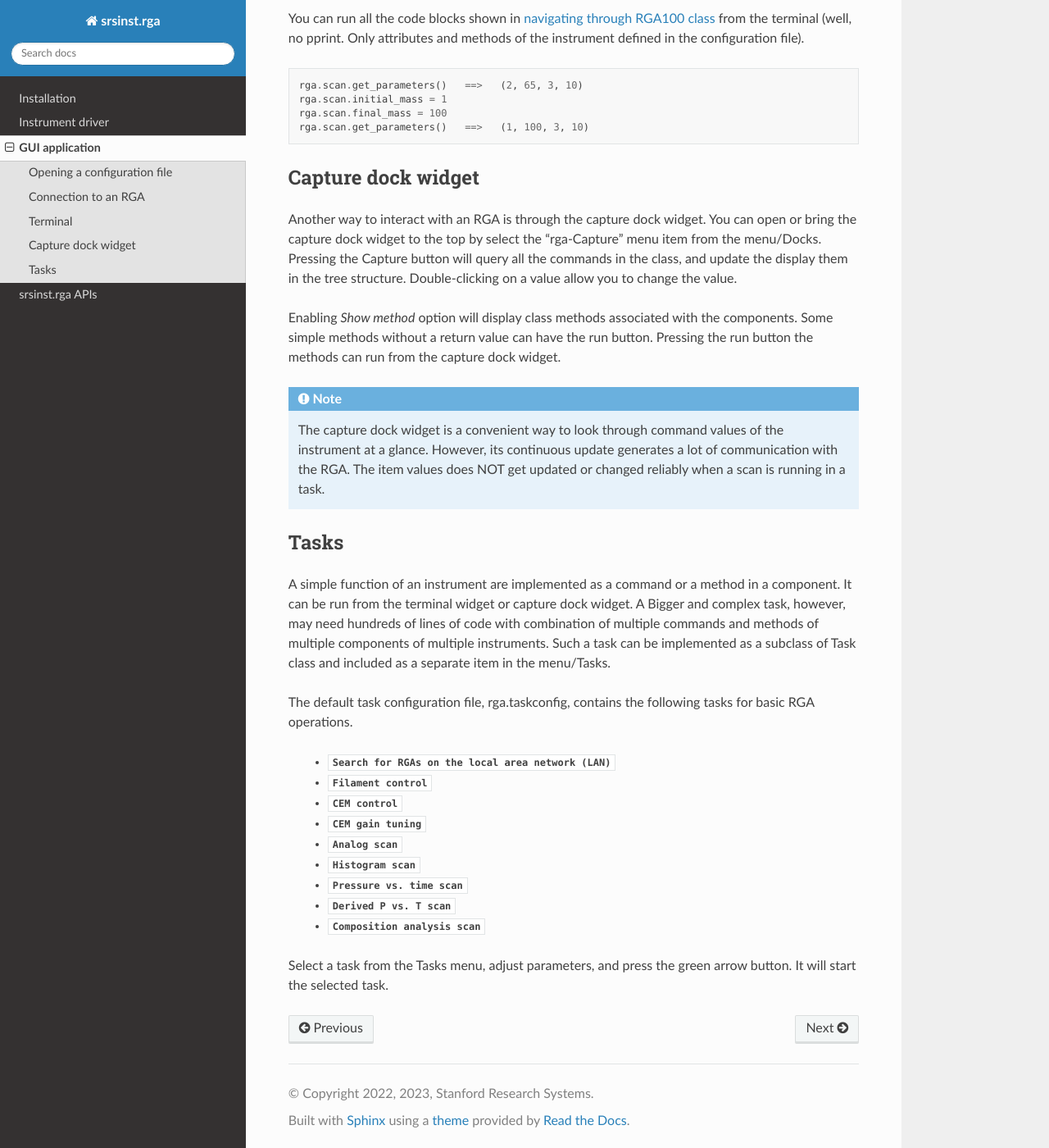
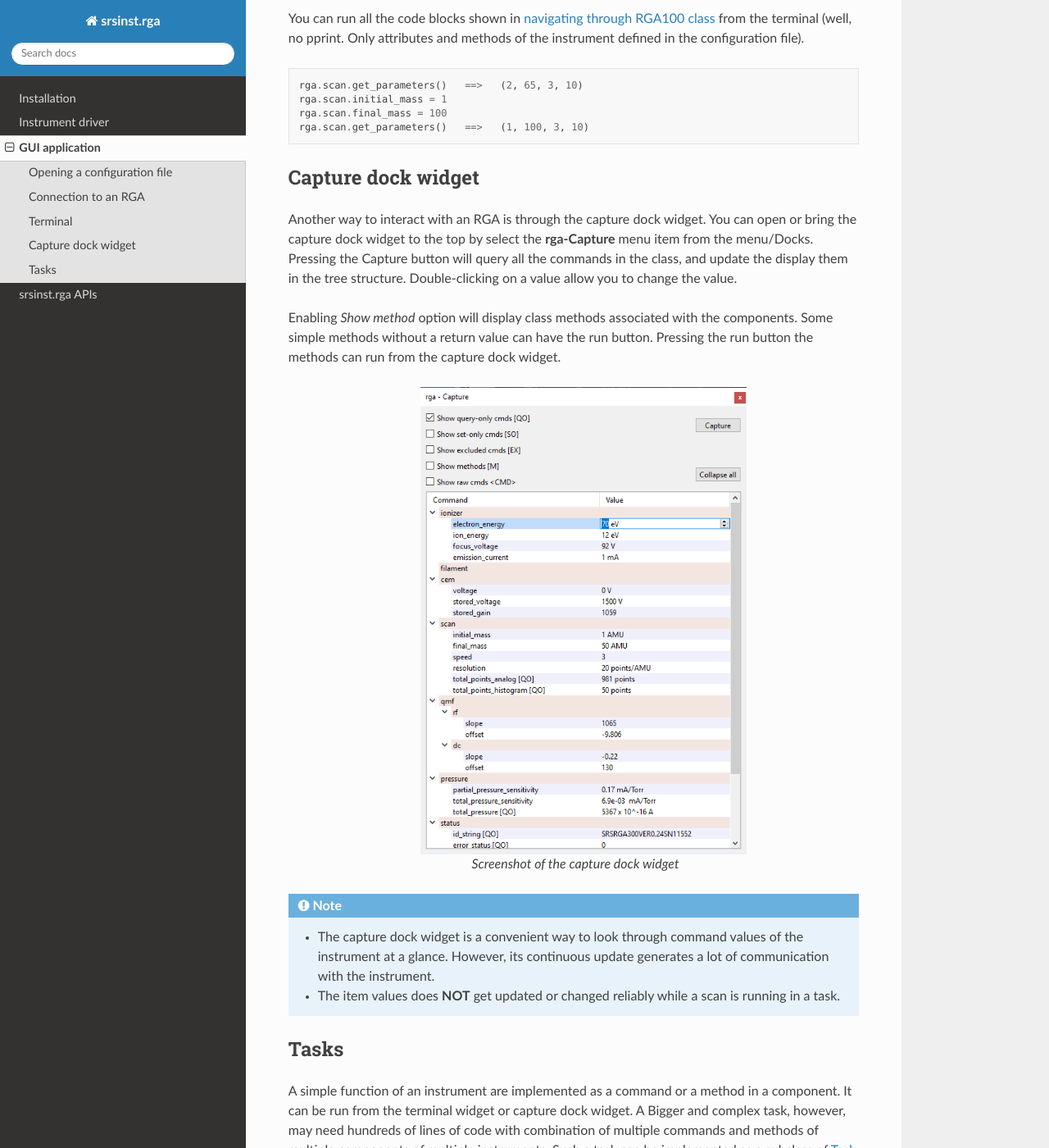
Before and after one commit to thinkSRS/srsinst.rga, a Sphinx documentation site: the page built from docs/gui_application.rst, in a window 1280 px wide and 1400 px high, scrolled down 1721 px. Shown: the whole window at 82% size. Built offline with Sphinx 7.4.7 and the Read the Docs theme 2.0.0, drawn with Linux system fonts in a browser that asks for light colours; the version number could not be read and is left out; some of the changed text lies outside the part shown.

Commit message:
Add capture dock screenshot to docs

```diff
--- a/docs/gui_application.rst
+++ b/docs/gui_application.rst
@@ -98,7 +98,7 @@ defined in the configuration file).
 Capture dock widget
 --------------------
 Another way to interact with an RGA is through the capture dock widget. You can open or bring
-the capture dock widget to the top by select the "rga-Capture" menu item from the menu/Docks.
+the capture dock widget to the top by select the **rga-Capture** menu item from the menu/Docks.
 Pressing the Capture button will query all the commands in the class, and update the display them
 in the tree structure. Double-clicking on a value allow you to change the value.
 
@@ -106,11 +106,20 @@ Enabling *Show method* option will display class methods associated with the com
 Some simple methods without a return value can have the run button.
 Pressing the run button the methods can run from the capture dock widget.
 
+    ..  figure:: ./_static/image/rga-capture-dock-screenshot.png
+        :align: center
+        :scale: 75 %
+
+        Screenshot of the capture dock widget
+
+
 .. note::
 
-    The capture dock widget is a convenient way to look through command values of the instrument at a glance.
-    However, its continuous update generates a lot of communication with the RGA.
-    The item values does NOT get updated or changed reliably when a scan is running in a task.
+    - The capture dock widget is a convenient way to look through command values of the instrument at a glance.
+      However, its continuous update generates a lot of communication with the instrument.
+
+    - The item values does **NOT** get updated or changed reliably while a scan is running in a task.
+
 
 Tasks
 --------
@@ -120,7 +129,7 @@ It can be run from the terminal widget or capture dock widget. A Bigger and comp
 may need hundreds of lines of code with combination of multiple
 commands and methods of multiple components of multiple instruments.
 Such a task can be implemented as a subclass of
-Task class and included as a separate item in the menu/Tasks.
+`Task`_ class and included as a separate item in the menu/Tasks.
 
 The default task configuration file, rga.taskconfig, contains the following tasks for basic RGA operations.
 
```
Also changed, not shown: other parts of docs/gui_application.rst (+2 -1 lines), README.md (+3 -3 lines), docs/custom_tasks.rst (added, +17 -0 lines), docs/_static/image/rga-capture-dock-screenshot.png (added), 1 other file.
